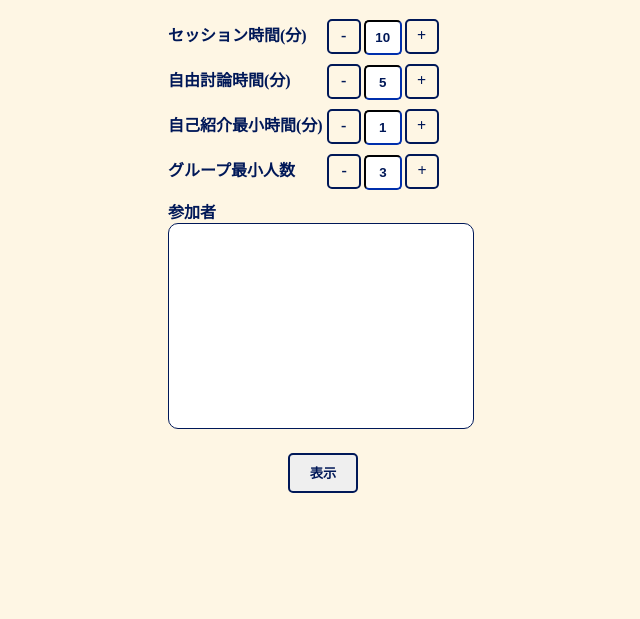
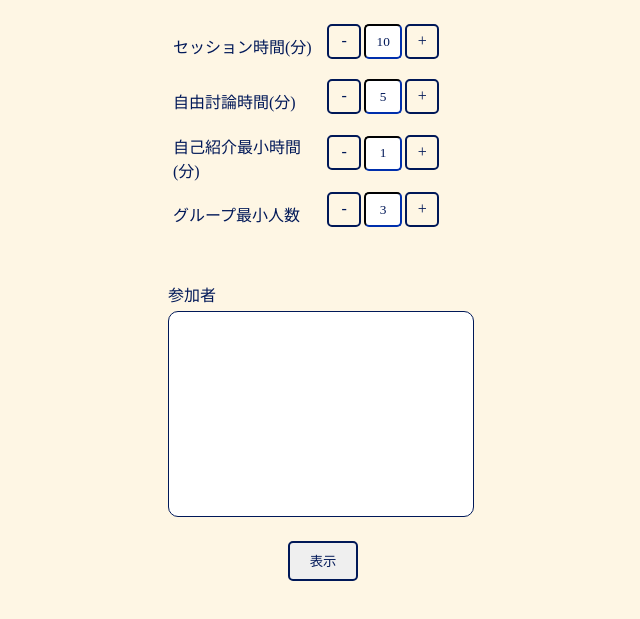
Before and after one commit to TakutoYoshikai/cowake, a website with bundled scripts: page index.html in a window 1280 px wide. Shown: the part 61-680 px from the top of the page, without its empty margins (317-957 px from the left). Built offline with nearby package versions, Linux system fonts and the light colour scheme; files whose address does not match are found by name; a web font is replaced by a local one.

Commit message:
change font

```diff
--- a/index.css
+++ b/index.css
@@ -1,10 +1,18 @@
+@font-face {
+  font-family: "Corp";
+  src: url("corp.ttf");
+}
+
+h1 {
+  font-family: none;
+}
 body {
   background-color: #fef6e4;
 }
 * {
   border-color: #001858 !important;
   color: #001858;
-  font-weight: bold;
+  font-family: Corp;
 }
 .room {
   border: solid 2px #000;
@@ -15,6 +23,7 @@ textarea {
   height: 200px;
   border-radius: 10px;
   resize: none;
+  margin-top: 5px;
 }
 input[type="number"]::-webkit-outer-spin-button,
 input[type="number"]::-webkit-inner-spin-button {
@@ -24,8 +33,6 @@ input[type="number"]::-webkit-inner-spin-button {
 input[type="number"] {
   -moz-appearance:textfield;
   width: 30px;
-  position: relative;
-  top: 1px;
   height: 29px;
   text-align: center;
   margin-right: 3px;
@@ -111,3 +118,13 @@ select {
   height: 40px;
   margin-bottom: 20px;
 }
+
+#params-table {
+  border: none;
+}
+#params-table td {
+  border: none;
+  background: none;
+  width: 160px;
+  padding: 5px;
+}
--- a/index.html
+++ b/index.html
@@ -9,18 +9,24 @@
   <body>
     <div class="main">
       <h1 class="center">COWAKÉ</h1>
-      セッション時間(分)
-      <span class="pm-button" id="m-session-time">-</span><input type="number" id="sessionTime" value="10"><span class="pm-button" id="p-session-time">+</span>
-      <br>
-      自由討論時間(分)
-      <span class="pm-button" id="m-talk-time">-</span><input type="number" id="talkTime" value="5"><span class="pm-button" id="p-talk-time">+</span>
-      <br>
-      自己紹介最小時間(分)
-      <span class="pm-button" id="m-min-intro-time">-</span><input type="number" id="minIntroTime" value="1"><span class="pm-button" id="p-min-intro-time">+</span>
-      <br>
-      グループ最小人数&nbsp;&nbsp;&nbsp;
-      <span class="pm-button" id="m-min-members">-</span><input type="number" id="minMembers" value="3"><span class="pm-button" id="p-min-members">+</span>
-      <br>
+      <table id="params-table">
+        <tr>
+          <td>セッション時間(分)</td>
+          <td><span class="pm-button" id="m-session-time">-</span><input type="number" id="sessionTime" value="10"><span class="pm-button" id="p-session-time">+</span></td>
+        </tr>
+        <tr>
+          <td>自由討論時間(分)</td>
+          <td><span class="pm-button" id="m-talk-time">-</span><input type="number" id="talkTime" value="5"><span class="pm-button" id="p-talk-time">+</span></td>
+        </tr>
+        <tr>
+          <td>自己紹介最小時間(分)</td>
+          <td><span class="pm-button" id="m-min-intro-time">-</span><input type="number" id="minIntroTime" value="1"><span class="pm-button" id="p-min-intro-time">+</span></td>
+        </tr>
+        <tr>
+          <td>グループ最小人数</td>
+          <td><span class="pm-button" id="m-min-members">-</span><input type="number" id="minMembers" value="3"><span class="pm-button" id="p-min-members">+</span></td>
+        </tr>
+      </table>
       参加者<br>
       <textarea id="tsv"></textarea>
       <br>
```
